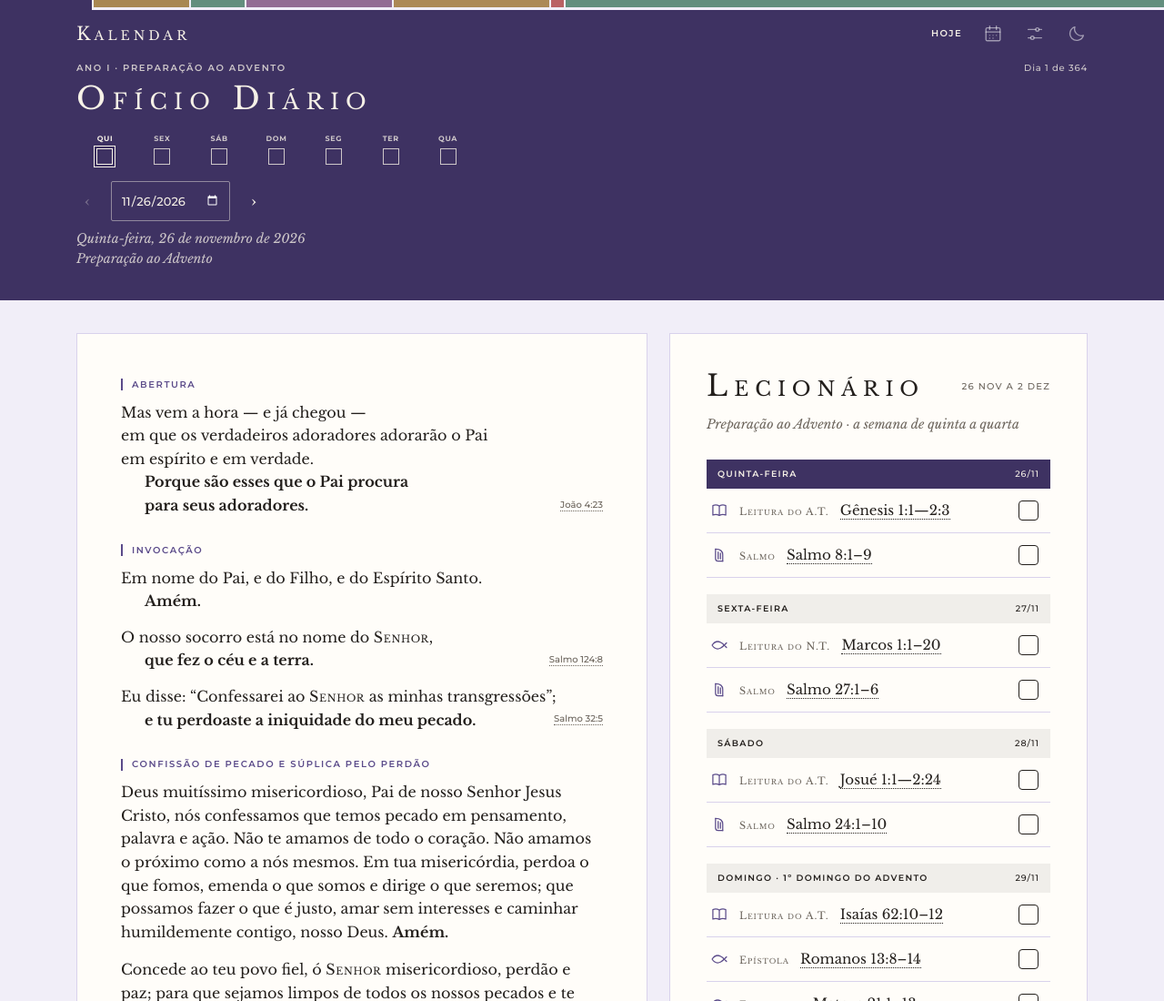
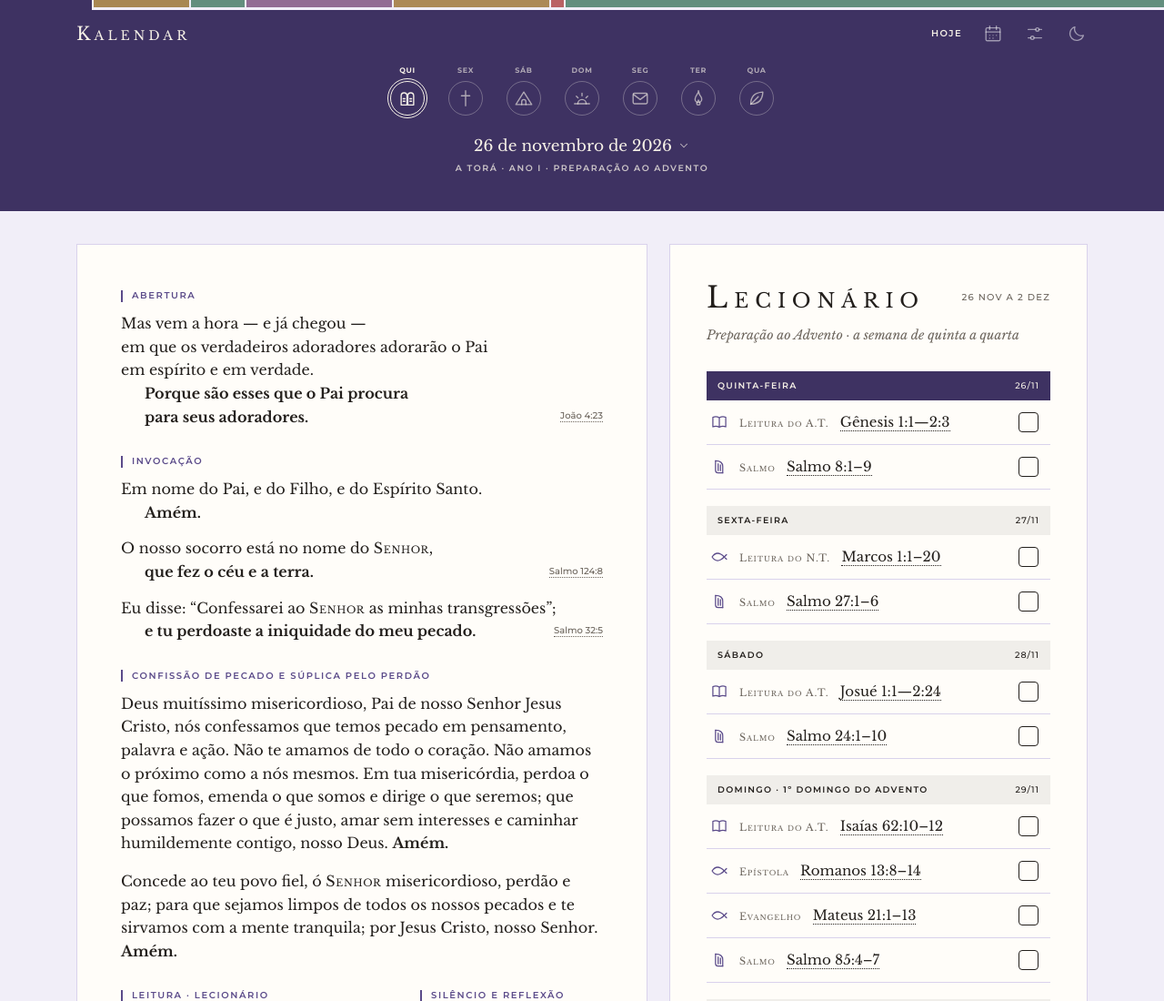
Before and after one commit to rogeriomoreirajr/kalendar-devocional, a plain HTML site: page index.html in a window 1280 px wide. Shown: the top 1100 px of the page at 91% size. Drawn offline with nearby package versions, Linux system fonts and the light colour scheme.

Commit message:
Leva o topo D ao app: faixa de temas do dia como navegação
O topo fica mínimo: uma faixa de sete ícones, um por dia da semana, com o
tema do dia (A Torá, Evangelhos, História de Israel, Dia do Senhor, Atos e
Epístolas, Os Profetas, Literatura Sapiencial). Tocar num ícone abre o dia;
arrastar a faixa muda de semana; tocar na data abre o calendário. Dia lido
vira disco cheio, o aberto leva um anel e o não lido fica neutro.

Saem o título "Ofício Diário", as setas e o "Dia N de 364". Embaixo da data
vai "TEMA · ANO I · ESTAÇÃO" (no domingo, o título do domingo). Cache do
service worker em v4.

Co-Authored-By: Claude Sonnet 5.5 <noreply@anthropic.com>

```diff
--- a/app.js
+++ b/app.js
@@ -47,6 +47,25 @@
     '<svg width="22" height="22" viewBox="0 0 24 24" fill="none" stroke="currentColor" stroke-width="1.5" stroke-linecap="round" stroke-linejoin="round" aria-hidden="true"><path d="M20 14.2A8.2 8.2 0 0 1 9.8 4 8.2 8.2 0 1 0 20 14.2z"/></svg>';
   var ICONE_SOL =
     '<svg width="22" height="22" viewBox="0 0 24 24" fill="none" stroke="currentColor" stroke-width="1.5" stroke-linecap="round" stroke-linejoin="round" aria-hidden="true"><circle cx="12" cy="12" r="4"/><path d="M12 3v2M12 19v2M3 12h2M19 12h2M5.6 5.6l1.4 1.4M17 17l1.4 1.4M5.6 18.4L7 17M17 7l1.4-1.4"/></svg>';
+  // Tema de cada dia da semana (gênero das Escrituras no Kalendar); no domingo o nome exibido é "Dia do Senhor".
+  var TEMAS = {
+    quinta: "A Torá", sexta: "Evangelhos", sabado: "História de Israel", domingo: "Dia do Senhor",
+    segunda: "Atos e Epístolas", terca: "Os Profetas", quarta: "Literatura Sapiencial"
+  };
+  function iconeTema(caminhos) {
+    return '<svg width="22" height="22" viewBox="0 0 24 24" fill="none" stroke="currentColor" stroke-width="1.5" stroke-linecap="round" stroke-linejoin="round" aria-hidden="true">' + caminhos + "</svg>";
+  }
+  var ICONES_TEMA = {
+    quinta: iconeTema('<path d="M4.5 20V9a3.5 3.5 0 0 1 7 0v11z"/><path d="M12.5 20V9a3.5 3.5 0 0 1 7 0v11z"/><path d="M7 12.5h2M15 12.5h2M7 15.5h2M15 15.5h2"/>'),
+    sexta: iconeTema('<path d="M12 3v18M7 9h10"/>'),
+    sabado: iconeTema('<path d="M2.5 19.5 12 4.5l9.5 15z"/><path d="M9.5 19.5v-3.5a2.5 2.5 0 0 1 5 0v3.5"/>'),
+    domingo: iconeTema('<path d="M3 18.5h18"/><path d="M7 18.5a5 5 0 0 1 10 0"/><path d="M12 6v3M5.2 9.5l2 2M18.8 9.5l-2 2"/>'),
+    segunda: iconeTema('<rect x="3.5" y="6" width="17" height="12.5" rx="1.5"/><path d="M4 7.5l8 6 8-6"/>'),
+    terca: iconeTema('<path d="M12 3c.6 3.2-4 5.6-4 10a4 4 0 0 0 8 0c0-1.8-.9-3-1.8-4.1C13.2 8 12.6 5.6 12 3z"/><path d="M12 20a2 2 0 0 1-2-2c0-1.4 2-2.2 2-4 0 1.8 2 2.6 2 4a2 2 0 0 1-2 2z"/>'),
+    quarta: iconeTema('<path d="M5 19C5 10.5 10 5 19.5 4.5 19 14 13.5 19 5 19z"/><path d="M5 19 14 10"/>')
+  };
+  var ICONE_CHEVRON =
+    '<svg width="14" height="14" viewBox="0 0 24 24" fill="none" stroke="currentColor" stroke-width="1.8" stroke-linecap="round" stroke-linejoin="round" aria-hidden="true"><path d="M6 9l6 6 6-6"/></svg>';
   var MARCA =
     '<svg class="caixa__marca" width="12" height="12" viewBox="0 0 12 12" fill="none" style="stroke:var(--on-accent)" stroke-width="2" stroke-linecap="round" stroke-linejoin="round" aria-hidden="true"><path d="M2 6.5l2.7 2.7L10 3.2"/></svg>';
 
@@ -167,6 +186,11 @@
   function dataExtenso(iso) {
     var p = iso.split("-");
     return NOMES_DIAS[diaDaSemana(iso)] + ", " + +p[2] + " de " + MESES[+p[1] - 1] + " de " + p[0];
+  }
+  // "29 de novembro de 2026" (o dia da semana já aparece na faixa de ícones)
+  function dataLonga(iso) {
+    var p = iso.split("-");
+    return (+p[2] === 1 ? "1º" : +p[2]) + " de " + MESES[+p[1] - 1] + " de " + p[0];
   }
   function curta(iso) { var p = iso.split("-"); return +p[2] + " " + MESES_ABREV[+p[1] - 1]; }
   function intervalo(a, b) {
@@ -371,8 +395,9 @@
       if (!dentroDoCiclo(d)) continue;
       var chave = diaDaSemana(d);
       html += '<a class="caixa' + (d === iso ? " caixa--atual" : "") + (diaFeito(d) ? " caixa--feito" : "") +
-        '" data-iso="' + d + '" href="#/dia/' + d + '" aria-label="' + esc(dataExtenso(d)) + '"' + (d === iso ? ' aria-current="date"' : "") + ">" +
-        '<span class="caixa__sigla">' + SIGLAS[chave] + '</span><span class="caixa__quadro">' + MARCA + "</span></a>";
+        '" data-iso="' + d + '" href="#/dia/' + d + '" aria-label="' + esc(NOMES_DIAS[chave] + ", " + TEMAS[chave] + ", " + dataLonga(d)) + '"' +
+        (d === iso ? ' aria-current="date"' : "") + ">" +
+        '<span class="caixa__sigla">' + SIGLAS[chave] + '</span><span class="caixa__disco">' + ICONES_TEMA[chave] + "</span></a>";
     }
     return html;
   }
@@ -470,19 +495,20 @@
     var el = document.getElementById("cabeca-conteudo");
     if (!el) return;
     var ref = e || porData[limitar(hojeReal())];
-    var linha = '<div class="cabeca__linha"><span>Ano I · ' + esc(ref.estacao || "") + "</span><span>Dia " +
-      (difDias(CICLO_INI, ref.data_iso) + 1) + " de 364</span></div>";
+    var linha = '<div class="cabeca__linha"><span>Ano I · ' + esc(ref.estacao || "") + "</span></div>";
     var html;
     if (tipo === "dia") {
-      var sub = e.titulo_liturgico || e.estacao || "";
-      html = linha + '<h1 class="titulo-livro">Ofício Diário</h1>' +
-        '<div class="caixas" role="group" aria-label="Dias da semana com a Palavra">' + caixasHtml(iso) + "</div>" +
-        '<div class="dia-nav">' +
-        '<button type="button" class="dia-nav__seta" data-act="prev" aria-label="Dia anterior"' + (iso <= CICLO_INI ? " disabled" : "") + ">‹</button>" +
+      // Topo mínimo: faixa de ícones (tema de cada dia, navegação), data que abre o calendário
+      // e, embaixo, "TEMA · ANO I · ESTAÇÃO" (no domingo, o título do domingo no lugar da estação).
+      var local = e.titulo_liturgico || e.estacao || "";
+      html = '<div class="cabeca__centro">' +
+        '<div class="caixas" role="group" aria-label="Dias da semana e seus temas">' + caixasHtml(iso) + "</div>" +
+        '<div class="cabeca__data">' +
         '<label class="sr-only" for="data-dia">Ir para a data</label>' +
-        '<input class="dia-nav__data" id="data-dia" type="date" value="' + iso + '" min="' + CICLO_INI + '" max="' + CICLO_FIM + '" />' +
-        '<button type="button" class="dia-nav__seta" data-act="next" aria-label="Próximo dia"' + (iso >= CICLO_FIM ? " disabled" : "") + ">›</button></div>" +
-        '<p class="cabeca__sub">' + esc(dataExtenso(iso)) + (sub ? "<br>" + esc(sub) : "") + "</p>";
+        '<input class="sr-only" id="data-dia" type="date" value="' + iso + '" min="' + CICLO_INI + '" max="' + CICLO_FIM + '" tabindex="-1" />' +
+        '<button type="button" class="data-botao" data-act="abrir-data" aria-label="Escolher outra data. Data atual: ' + esc(dataLonga(iso)) + '">' +
+        '<span class="data-botao__texto">' + esc(dataLonga(iso)) + ICONE_CHEVRON + "</span>" +
+        '<span class="data-botao__linha">' + esc(TEMAS[e.dia_semana]) + " · Ano I · " + esc(local) + "</span></button></div></div>";
     } else if (tipo === "caderneta") {
       html = linha + '<h1 class="titulo-livro">Caderneta</h1><p class="cabeca__sub">Os dias em que você esteve com a Palavra.</p>';
     } else {
@@ -768,6 +794,11 @@
       var iso = el.getAttribute("data-iso");
       definirDia(iso, itensDoDia(porData[iso]).length, !diaFeito(iso));
       atualizarMarcas();
+    } else if (acao === "abrir-data") {
+      var campo = document.getElementById("data-dia");
+      if (campo) {
+        try { campo.showPicker(); } catch (_) { campo.focus(); campo.click(); }
+      }
     } else if (acao === "prev") {
       irPara(somaDias(rotaAtual().iso, -1));
     } else if (acao === "next") {
@@ -819,6 +850,26 @@
     if (ev.key === "ArrowRight") irPara(somaDias(r.iso, 1));
   });
 
+  // Sem setas: arrastar a faixa de ícones para o lado muda de semana (mesmo dia da semana).
+  var toque = null;
+
+  document.addEventListener("touchstart", function (ev) {
+    var faixa = ev.target.closest && ev.target.closest(".caixas");
+    var t = ev.touches[0];
+    toque = faixa && t ? { x: t.clientX, y: t.clientY } : null;
+  }, { passive: true });
+
+  document.addEventListener("touchend", function (ev) {
+    if (!toque) return;
+    var t = ev.changedTouches[0];
+    var dx = t.clientX - toque.x;
+    var dy = t.clientY - toque.y;
+    toque = null;
+    var r = rotaAtual();
+    if (r.tela !== "dia" || Math.abs(dx) < 50 || Math.abs(dy) > 40) return;
+    irPara(somaDias(r.iso, dx < 0 ? 7 : -7));
+  }, { passive: true });
+
   window.addEventListener("hashchange", renderizar);
 
   // ------------------------------------------------------------------ início
--- a/styles/kalendar.css
+++ b/styles/kalendar.css
@@ -289,12 +289,6 @@ button.botao-icone {
   color: var(--on-deep-soft);
 }
 
-.cabeca__linha span:last-child {
-  font-weight: 500;
-  letter-spacing: 0.08em;
-  text-transform: none;
-}
-
 .titulo-livro {
   margin: 0;
   font-weight: 400;
@@ -319,13 +313,18 @@ button.botao-icone {
   color: var(--on-deep-soft);
 }
 
-/* Quadradinhos da semana (como QUI SEX SÁB DOM do livro), em creme sobre a cor profunda */
+/* Faixa da semana: o tema de cada dia (ícone) é também a navegação.
+   Feito = disco cheio; hoje (o dia aberto) = anel; pendente = neutro, sem alerta. */
+
+.cabeca__centro {
+  max-width: 440px;
+  margin: 0 auto;
+}
 
 .caixas {
   display: flex;
   justify-content: space-between;
-  max-width: 440px;
-  margin: 14px 0 12px;
+  margin: 12px -4px 14px;
 }
 
 .caixa {
@@ -333,10 +332,9 @@ button.botao-icone {
   display: flex;
   flex-direction: column;
   align-items: center;
-  gap: 4px;
-  padding: 4px 2px 6px;
+  gap: 5px;
   text-decoration: none;
-  color: var(--on-deep-soft);
+  color: rgba(246, 241, 231, 0.62);
 }
 
 .caixa__sigla {
@@ -346,55 +344,71 @@ button.botao-icone {
   letter-spacing: 0.08em;
 }
 
-.caixa__quadro {
-  width: 18px;
-  height: 18px;
-  border: 1.5px solid currentColor;
+.caixa__disco {
+  width: 38px;
+  height: 38px;
+  border-radius: 50%;
+  border: 1.5px solid rgba(246, 241, 231, 0.3);
   display: flex;
   align-items: center;
   justify-content: center;
+  transition: background-color 0.25s ease, color 0.25s ease, border-color 0.25s ease;
 }
 
 .caixa--atual { color: var(--on-deep); }
-.caixa--atual .caixa__quadro { outline: 1.5px solid var(--on-deep); outline-offset: 2px; }
 
-.caixa--feito .caixa__quadro { background: var(--on-deep); border-color: var(--on-deep); }
-.caixa .caixa__marca { display: none; stroke: var(--deep) !important; }
-.caixa--feito .caixa__marca { display: block; }
+.caixa--atual .caixa__disco {
+  border-color: var(--on-deep);
+  outline: 1.5px solid var(--on-deep);
+  outline-offset: 2px;
+}
 
-/* Navegação entre dias (no cabeçalho) */
+.caixa--feito .caixa__disco {
+  background: var(--on-deep);
+  border-color: var(--on-deep);
+  color: var(--deep);
+}
 
-.dia-nav {
+.caixa:hover .caixa__disco { border-color: var(--on-deep); }
+
+/* Data centralizada: abre o calendário; embaixo, "TEMA · ANO I · ESTAÇÃO" */
+
+.cabeca__data { display: flex; justify-content: center; }
+
+.data-botao {
+  display: flex;
+  flex-direction: column;
+  align-items: center;
+  gap: 4px;
+  min-height: 44px;
+  padding: 6px 12px;
+  background: transparent;
+  border: 0;
+  color: var(--on-deep);
+  font: inherit;
+  cursor: pointer;
+}
+
+.data-botao__texto {
   display: flex;
   align-items: center;
-  gap: 4px;
-  margin: 0 -10px 8px;
+  gap: 6px;
+  font-size: 17px;
+  white-space: nowrap;
 }
 
-.dia-nav__seta {
-  width: 44px;
-  height: 44px;
-  background: transparent;
-  border: 0;
-  cursor: pointer;
-  font-size: 22px;
-  line-height: 1;
-  color: var(--on-deep);
-}
+.data-botao__texto svg { color: rgba(246, 241, 231, 0.7); }
 
-.dia-nav__seta:disabled { color: var(--on-deep-soft); opacity: 0.4; cursor: default; }
-
-.dia-nav__data {
+.data-botao__linha {
   font-family: var(--sans);
-  font-weight: 500;
-  font-size: 13px;
-  color: var(--on-deep);
-  color-scheme: dark;
-  background: transparent;
-  border: 1px solid rgba(246, 241, 231, 0.45);
-  border-radius: 2px;
-  min-height: 44px;
-  padding: 0 10px;
+  font-weight: 600;
+  font-size: 9.5px;
+  letter-spacing: 0.16em;
+  line-height: 1.5;
+  text-transform: uppercase;
+  text-align: center;
+  text-wrap: balance;
+  color: var(--on-deep-soft);
 }
 
 /* ---------- Livro ---------- */
--- a/sw.js
+++ b/sw.js
@@ -4,7 +4,7 @@
  * - Fontes do Google: guarda no cache na primeira vez e reaproveita depois.
  * As marcações de leitura ficam no localStorage e não passam por aqui.
  */
-const CACHE = "kalendar-v3";
+const CACHE = "kalendar-v4";
 const BASICOS = [
   "./",
   "./index.html",
```
Also changed, not shown: 1 other file.
